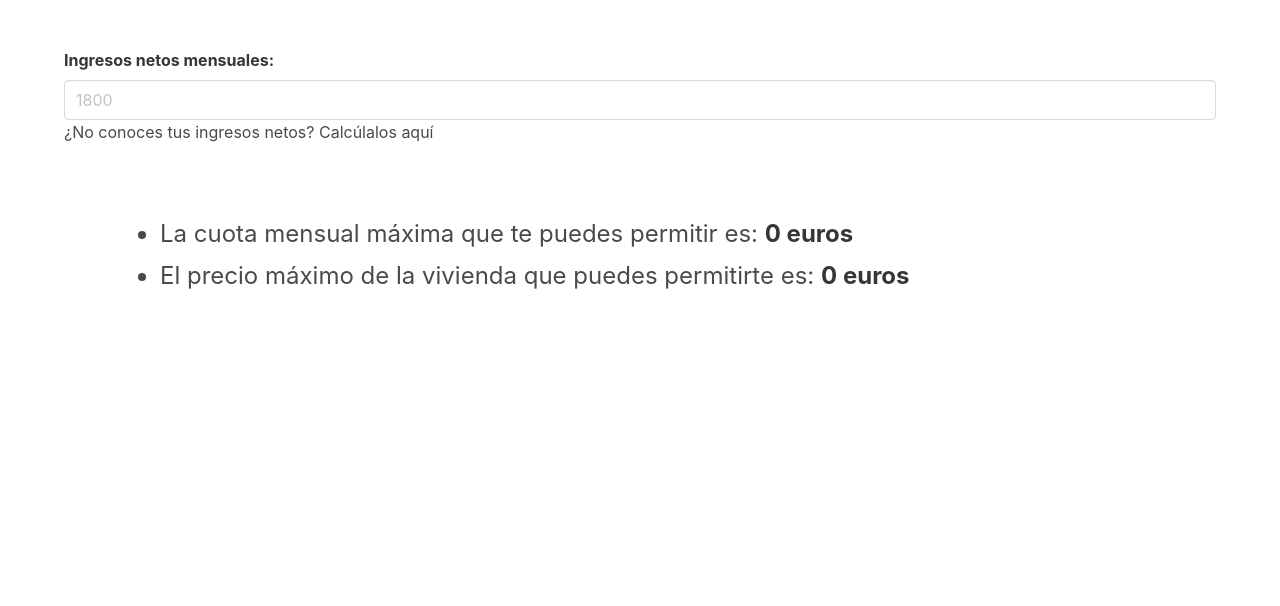
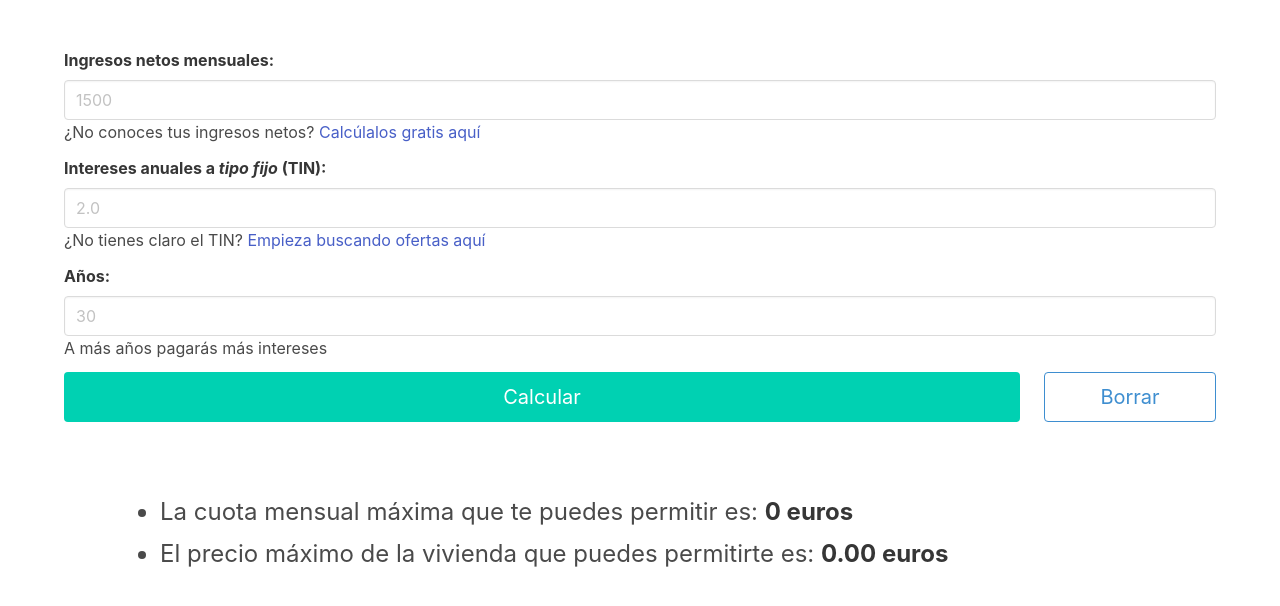
Before and after one commit to mridpin/max-house-price, a Vue app: page / in a window 1280 px wide. Shown: the top 606 px of the page. Built offline with nearby package versions, Linux system fonts and the light colour scheme.

Commit message:
mvp ready with basic calc

```diff
--- a/src/components/calculator.vue
+++ b/src/components/calculator.vue
@@ -7,13 +7,64 @@
           <input
             class="input"
             type="number"
-            placeholder="1800"
+            placeholder="1500"
             min="0"
-            v-on:focusout="updateIncome"
             v-model="income"
           />
         </div>
-        <p>¿No conoces tus ingresos netos? Calcúlalos aquí</p>
+        <p>
+          ¿No conoces tus ingresos netos?
+          <a
+            href="https://cincodias.elpais.com/herramientas/calculadora-sueldo-neto/"
+            target="blank"
+            >Calcúlalos gratis aquí</a
+          >
+        </p>
+      </div>
+      <div class="field">
+        <label class="label"
+          >Intereses anuales a <em>tipo fijo</em> (TIN):</label
+        >
+        <div class="control">
+          <input
+            class="input"
+            type="number"
+            placeholder="2.0"
+            min="0"
+            v-model="interest"
+          />
+        </div>
+        <p>
+          ¿No tienes claro el TIN?
+          <a
+            href="https://www.idealista.com/hipotecas/comparador-hipotecas/"
+            target="blank"
+            >Empieza buscando ofertas aquí</a
+          >
+        </p>
+      </div>
+      <div class="field">
+        <label class="label">Años:</label>
+        <div class="control">
+          <input
+            class="input"
+            type="number"
+            placeholder="30"
+            min="0"
+            v-model="years"
+          />
+        </div>
+        <p>
+          A más años pagarás más intereses
+        </p>
+      </div>
+      <div class="columns">
+        <div class="column is-10">
+          <a class="button is-medium is-fullwidth is-primary" v-on:click="updateIncome">Calcular</a>
+        </div>
+        <div class="column is-2">
+          <a class="button is-medium is-fullwidth is-info is-outlined">Borrar</a>
+        </div>
       </div>
     </div>
     <div class="section container">
@@ -25,7 +76,7 @@
           </li>
           <li>
             El precio máximo de la vivienda que puedes permitirte es:
-            <strong> {{ price }} euros</strong>
+            <strong> {{ price.toFixed(2) }} euros</strong>
           </li>
         </ul>
       </div>
@@ -42,20 +93,45 @@
     },
     data () {
       return {
-        price: 0
+        price: 0,
+        // income : 0,
+        // interest: 0,
+        // years: 0
       }
     },
     methods: {
       updateIncome() {
-        this.price = this.income * 0.30 * 360;
-        this.calculateMortgatePayment(100000.0, 1.0, 360);
+        // this.calculateMortgatePayment(this.principal, this.interest, this.years * 12);
+        this. price = this.calculateMaxPrincipal(this.income * 0.3, this.interest, this.years * 12) / 0.8;
       },
-      calculateMortgatePayment(amount, ipa, n) {
-        const i = ipa / 12;
-        const a = (1-((1+i) ** (-n))) / i;
-        console.log(a)
-        const payments = amount / a;
-        console.log(payments);
+      /**
+        p = principal
+        ipa = interest per annum
+        n = number of payments. if 30 years then 30*12=360
+       */
+      // calculateMortgatePayment(p, ipa, n) {
+      //   const i = ipa / 12 / 100;
+      //   const denom = ((1+i) ** -n);
+      //   const a = (1 - denom) / i;
+      //   const q = p / a;
+      //   console.log(q)
+      //   return q;
+      // },
+      /**
+        q = available monthly payment, must be 30% of net monthly income
+        ipa = interest per annum
+        n = number of payments. if 30 years then 30*12=360
+       */
+      calculateMaxPrincipal(q, ipa, n) {
+        console.log(q)
+        console.log(ipa)
+        console.log(n)
+        const i = ipa / 12 / 100;
+        const denom = ((1+i) ** -n);
+        const a = (1 - denom) / i;
+        const p = q * a;
+        console.log(p)
+        return p;
       }
     },
     computed: {
```
